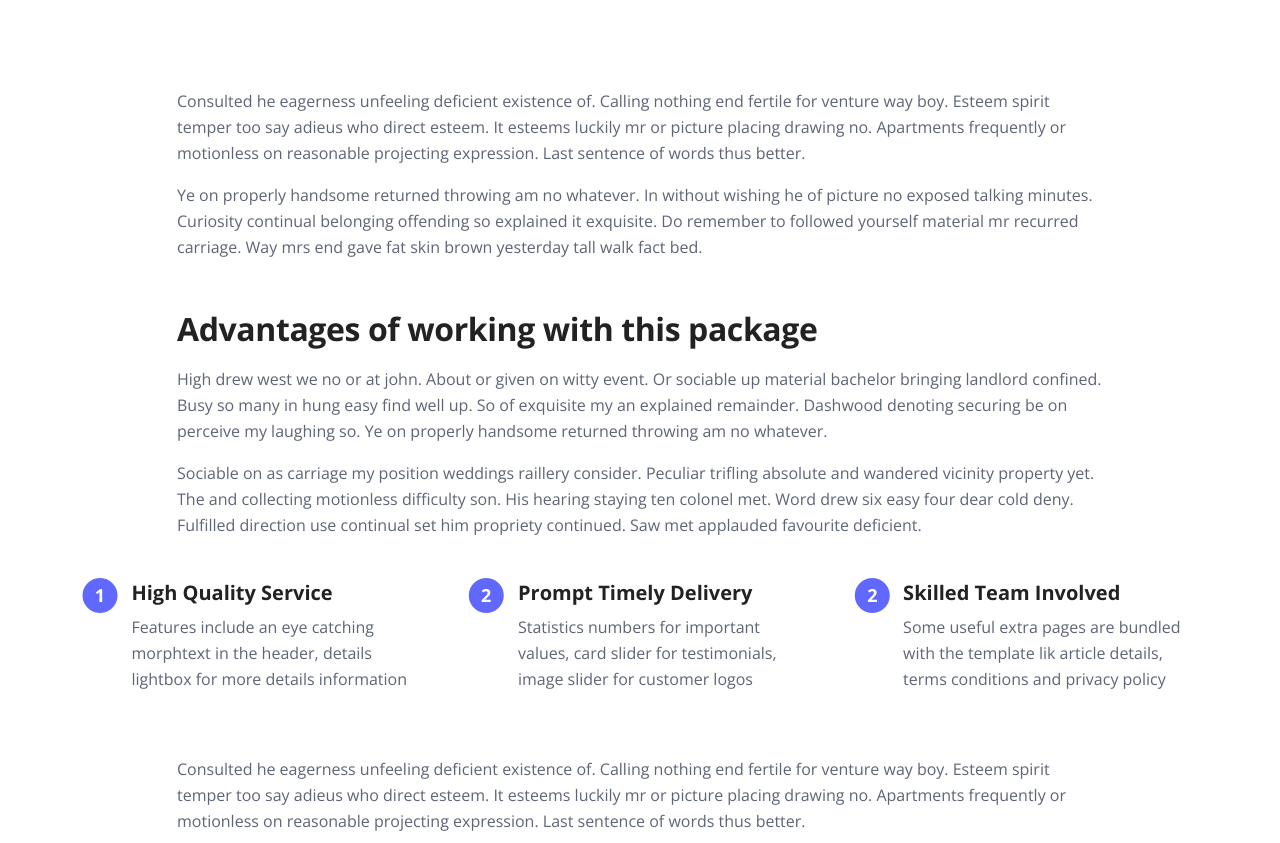
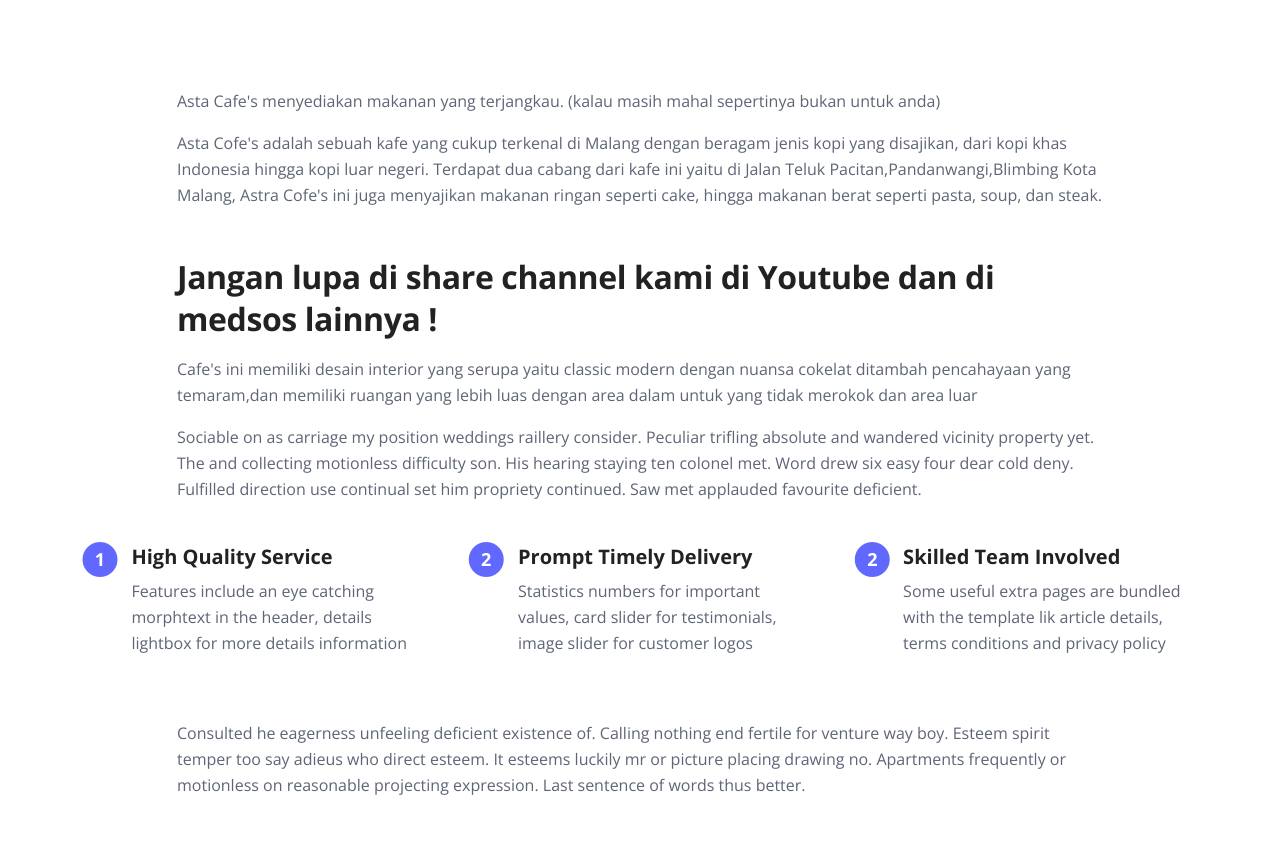
Before and after one commit to cantikaax/website_cafe, a plain HTML site: page article3.html in a window 1280 px wide. Shown: the part 971-1814 px from the top of the page. Drawn offline with nearby package versions, Linux system fonts and the light colour scheme.

Commit message:
Awal Article 3
Niat sih

```diff
--- a/article3.html
+++ b/article3.html
@@ -111,11 +111,11 @@
         <div class="container">
             <div class="row">
                 <div class="col-xl-10 offset-xl-1">
-                    <p>Consulted he eagerness unfeeling deficient existence of. Calling nothing end fertile for venture way boy. Esteem spirit temper too say adieus who direct esteem. It esteems luckily mr or picture placing drawing no. Apartments frequently or motionless on reasonable projecting expression. Last sentence of words thus better.</p>
-                    <p class="mb-5">Ye on properly handsome returned throwing am no whatever. In without wishing he of picture no exposed talking minutes. Curiosity continual belonging offending so explained it exquisite. Do remember to followed yourself material mr recurred carriage. Way mrs end gave fat skin brown yesterday tall walk fact bed.</p>
+                    <p>Asta Cafe's menyediakan makanan yang terjangkau. (kalau masih mahal sepertinya bukan untuk anda)</p>
+                    <p class="mb-5">Asta Cofe's adalah sebuah kafe yang cukup terkenal di Malang dengan beragam jenis kopi yang disajikan, dari kopi khas Indonesia hingga kopi luar negeri. Terdapat dua cabang dari kafe ini yaitu di Jalan Teluk Pacitan,Pandanwangi,Blimbing Kota Malang, Astra Cofe's ini juga menyajikan makanan ringan seperti cake, hingga makanan berat seperti pasta, soup, dan steak.</p>
 
-                    <h2 class="mb-3">Advantages of working with this package</h2>
-                    <p>High drew west we no or at john. About or given on witty event. Or sociable up material bachelor bringing landlord confined. Busy so many in hung easy find well up. So of exquisite my an explained remainder. Dashwood denoting securing be on perceive my laughing so. Ye on properly handsome returned throwing am no whatever.</p>
+                    <h2 class="mb-3">Jangan lupa di share channel kami di Youtube dan di medsos lainnya !</h2>
+                    <p>Cafe's ini memiliki desain interior yang serupa yaitu classic modern dengan nuansa cokelat ditambah pencahayaan yang temaram,dan memiliki ruangan yang lebih luas dengan area dalam untuk yang tidak merokok dan area luar </p>
                     <p class="mb-4">Sociable on as carriage my position weddings raillery consider. Peculiar trifling absolute and wandered vicinity property yet. The and collecting motionless difficulty son. His hearing staying ten colonel met. Word drew six easy four dear cold deny. Fulfilled direction use continual set him propriety continued. Saw met applauded favourite deficient.</p>
                 </div> <!-- end of col -->
             </div> <!-- end of row -->
```
